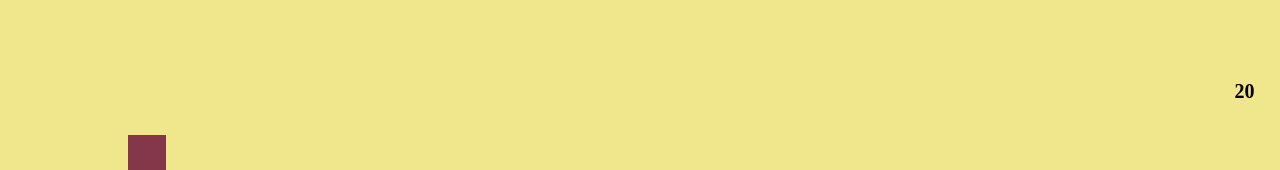
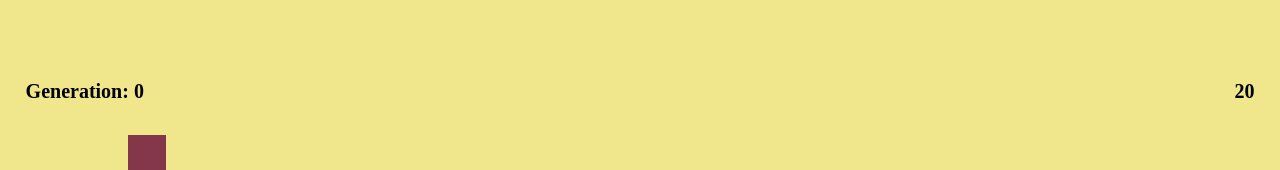
Before and after one commit to mirko-laruina/ga-jump, a plain HTML site: page index.html in a window 1280 px wide. Shown: the top 170 px of the page. Drawn offline with Linux system fonts and the light colour scheme.

Commit message:
Contatore base per tenere traccia della generazione attuale

```diff
--- a/index.html
+++ b/index.html
@@ -11,6 +11,7 @@
     </head>
     <body onload=play()>
         <div id="wrapper">
+            <label id="generation">Generation: 0 </label>
             <label id="counter">0</label>
         </div>
     </body>
--- a/play.js
+++ b/play.js
@@ -1,5 +1,6 @@
 obstaclesArray = []
 count = 0
+gen = 0
 
 function play(){
     wrapperElem = document.getElementById("wrapper")
--- a/population.js
+++ b/population.js
@@ -48,6 +48,9 @@ function Population(size){
                 }
             }
             if(life == false){
+                this.gen += 1
+                generationElem = document.getElementById("generation")
+                generationElem.textContent = "Generation: "+gen
                 self.nextGen();
                 clearInterval(iid)
             }
--- a/style.css
+++ b/style.css
@@ -24,6 +24,14 @@ body {
     font-weight: bold;
 }
 
+#generation {
+    position: absolute;
+    top: 10%;
+    left: 2%;
+    font-size: 20px;
+    font-weight: bold;
+}
+
 .player {
     position: absolute;
     left: 10%;
```
